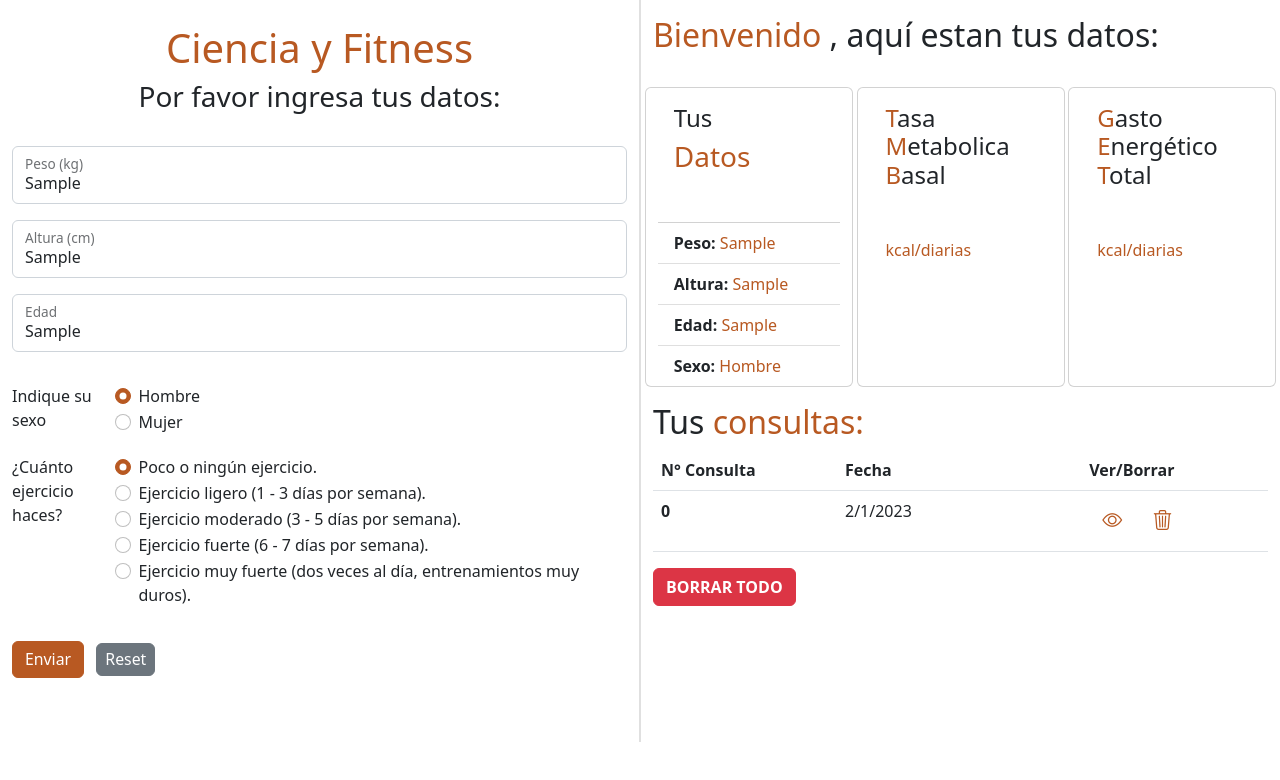
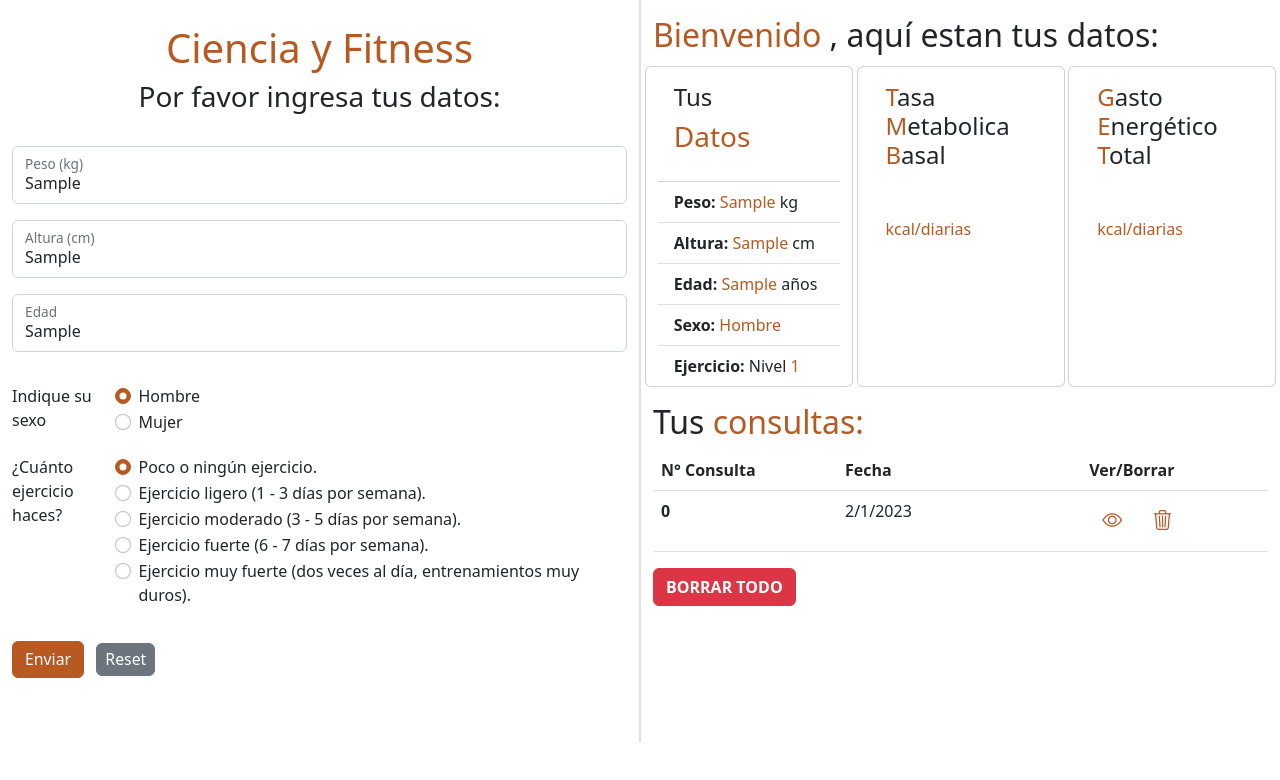
Before and after one commit to sebamarambio96/ciencia_y_fitness, a website: page index.html in a window 1280 px wide. Both pictures are taken after typing "Sample", "Sample", "Sample" into the empty fields and a click on the button "Enviar". Drawn offline with nearby package versions, Linux system fonts and the light colour scheme.

Commit message:
se agregan unidades de medida y dato ejercicio al front

```diff
--- a/assets/js/appDom.js
+++ b/assets/js/appDom.js
@@ -166,6 +166,7 @@ function pintarResultado(contadorID) {
         let sexo = templateResults.getElementById('sexo')
         let datosTMB = templateResults.getElementById('datosTMB')
         let datosGET = templateResults.getElementById('datosGET')
+        let ejercicioNivel = templateResults.getElementById('ejercicioNivel')
 
         peso.textContent = consulta.peso
         altura.textContent = consulta.altura
@@ -173,6 +174,7 @@ function pintarResultado(contadorID) {
         sexo.textContent = consulta.sexo
         datosTMB.textContent = consulta.tmb
         datosGET.textContent = consulta.get
+        ejercicioNivel.textContent = consulta.ejercicio
         const clone = templateResults.cloneNode(true)
         fragmentResults.appendChild(clone)
         contenedorResults.appendChild(fragmentResults)
--- a/index.html
+++ b/index.html
@@ -121,10 +121,11 @@
                             </h5>
                     </div>
                     <ul class="list-group list-group-flush">
-                        <li class="list-group-item"><b>Peso:</b> <span id="peso"></span></li>
-                        <li class="list-group-item"><b>Altura:</b> <span id="altura"></span></li>
-                        <li class="list-group-item"><b>Edad:</b> <span id="edad"></span></li>
+                        <li class="list-group-item"><b>Peso:</b> <span id="peso"></span> kg</li>
+                        <li class="list-group-item"><b>Altura:</b> <span id="altura"></span> cm</li>
+                        <li class="list-group-item"><b>Edad:</b> <span id="edad"></span> años</li>
                         <li class="list-group-item"><b>Sexo:</b> <span id="sexo"></span></li>
+                        <li class="list-group-item"><b>Ejercicio:</b> Nivel <span id="ejercicioNivel">1</span></li>
                     </ul>
                 </div>
                 <div class="card" style="width: 13rem;">
```
